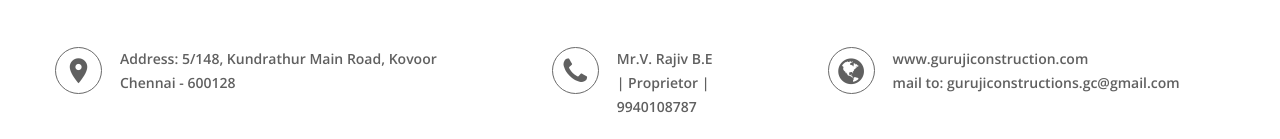
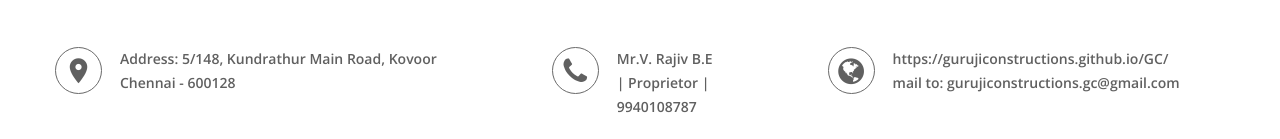
Before and after one commit to GURUJICONSTRUCTIONS/GC, a plain HTML site: page contact.html in a window 1280 px wide. Shown: the part 779-918 px from the top of the page. Drawn offline with nearby package versions, Linux system fonts and the light colour scheme; some packages are replaced by stand-ins of ours.

Commit message:
Update contact.html

```diff
--- a/contact.html
+++ b/contact.html
@@ -181,7 +181,7 @@ Kovoor<br> Chennai - 600128</p>
                                     <i class="fa fa-globe"></i>
                                 </div>
                                 <div class="ct__details">
-                                    <p><a href="#">www.gurujiconstruction.com</a></p>
+                                    <p><a href="#">https://gurujiconstructions.github.io/GC/</a></p>
                                     <p><a href="#">mail to: gurujiconstructions.gc@gmail.com</a></p>
                                 </div>
                             </div>
```
